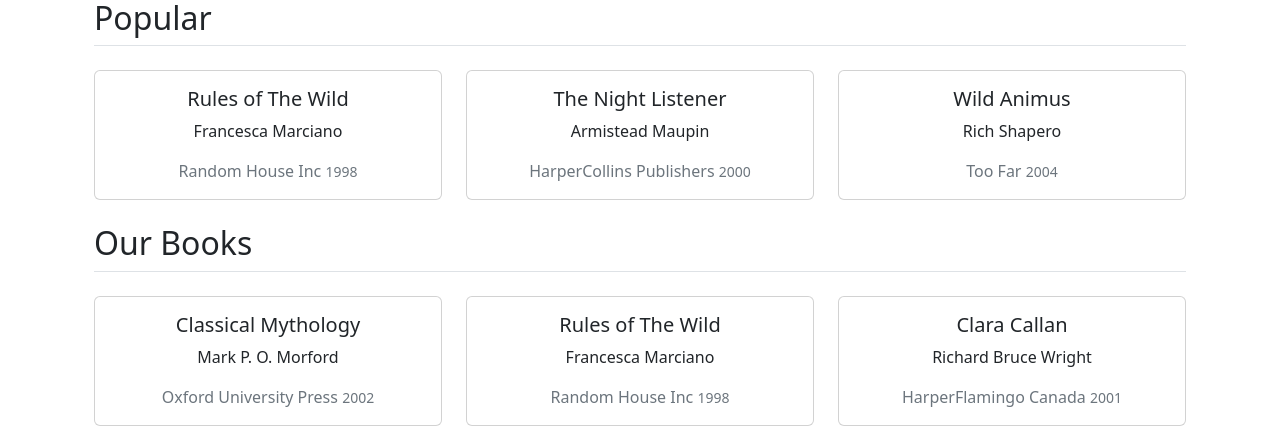
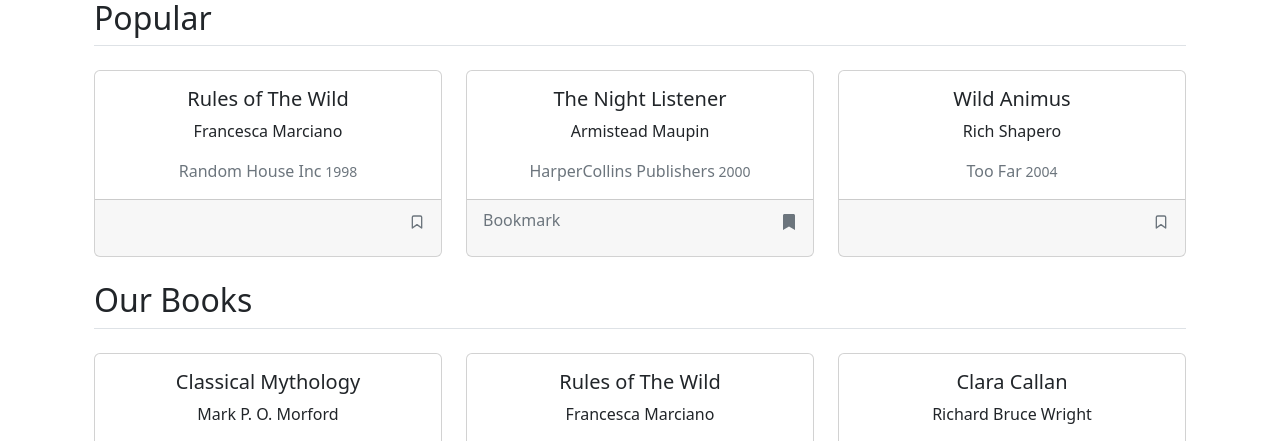
Before and after one commit to ardisyahputra12/catalog-web, a React (Create React App) app: page / in a window 1280 px wide. Shown: the part 359-800 px from the top of the page. Built offline with nearby package versions, Linux system fonts and the light colour scheme.

Commit message:
Add bookmark

```diff
--- a/package.json
+++ b/package.json
@@ -9,6 +9,7 @@
     "@testing-library/user-event": "^13.5.0",
     "react": "^18.2.0",
     "react-dom": "^18.2.0",
+    "react-icons": "^4.7.1",
     "react-scripts": "5.0.1",
     "web-vitals": "^2.1.4"
   },
--- a/src/Catalog.js
+++ b/src/Catalog.js
@@ -1,4 +1,5 @@
 import React, { Fragment } from "react"
+import CatalogItem from "./CatalogItem"
 
 class Catalog extends React.Component {
     constructor() {
@@ -33,13 +34,7 @@
             return (
                 <Fragment>
                     <div className="col-sm-6 col-lg-4 mb-4 book">
-                        <div className="card text-center">
-                            <div className="card-body">
-                                <h5 className="card-title">{item[0]}</h5>
-                                <p className="card-text author">{item[1]}</p>
-                                <p className="card-text text-muted publisher">{item[2]} <small className="year">{item[3]}</small></p>
-                            </div>
-                        </div>
+                        <CatalogItem item={item} />
                     </div>
                 </Fragment>
             )
--- /dev/null
+++ b/src/CatalogItem.js
@@ -0,0 +1,48 @@
+import { FiBookmark } from "react-icons/fi"
+import { FaBookmark } from "react-icons/fa"
+import React from "react"
+
+class CatalogItem extends React.Component {
+    constructor(props) {
+        super(props)
+        this.state = {
+            title: this.props.item[0],
+            author: this.props.item[1],
+            publisher: this.props.item[2],
+            year: this.props.item[3],
+            bookmark: Math.random() > 0.8
+        }
+        // this.check_bookmark = this.check_bookmark.bind(this)
+    }
+
+    check_bookmark = () => {
+        this.setState((state) => {
+            return { bookmark: !state.bookmark }
+        })
+    }
+
+    render() {
+        return (
+            <div className="card text-center">
+                <div className="card-body">
+                    <h5 className="card-title">{this.state.title}</h5>
+                    <p className="card-text author">{this.state.author}</p>
+                    <p className="card-text text-muted publisher">
+                        {this.state.publisher}
+                        <small className="year"> {this.state.year}</small>
+                    </p>
+                </div>
+                <div className="card-footer text-muted d-flex">
+                    <p className="flex-grow-1 text-start">
+                        {this.state.bookmark ? "Bookmark" : ""}
+                    </p>
+                    <p className="text-end" onClick={this.check_bookmark}>
+                        {this.state.bookmark ? <FaBookmark /> : <FiBookmark />}
+                    </p>
+                </div>
+            </div>
+        )
+    }
+}
+
+export default CatalogItem
```
Also changed, not shown: 1 other file (tests, documents, lock files or other folders).
